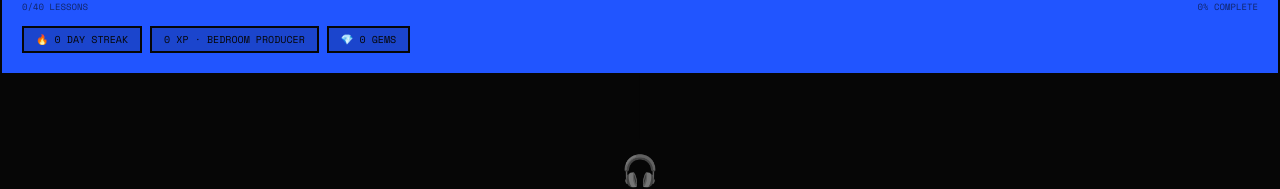
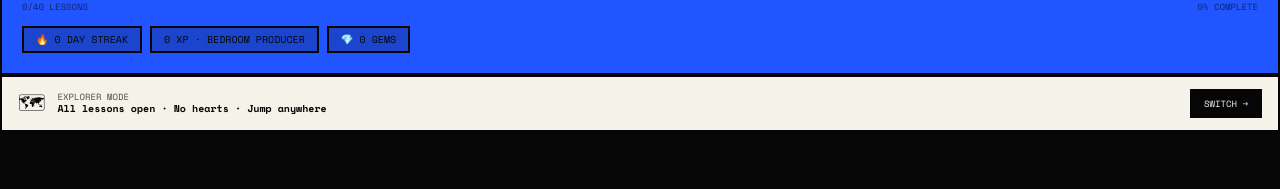
Before and after one commit to paramminhas5/Ableton-Final-Next, a Next.js app in the folder artifacts/ccd-school/: page /world/dj in a window 1280 px wide. Shown: the part 261-450 px from the top of the page. Built offline with nearby package versions, Linux system fonts and the light colour scheme; no server answers; the database is empty.

Commit message:
step6-7: WorldPath mode banner (🔒/🗺 + Switch) + OnboardingFlow Explorer Mode desc update
Co-authored-by: paramminhas5 <221576081+paramminhas5@users.noreply.github.com>

```diff
--- a/artifacts/ccd-school/src/components/OnboardingFlow.tsx
+++ b/artifacts/ccd-school/src/components/OnboardingFlow.tsx
@@ -55,7 +55,7 @@ const LEARN_MODES: { id: "ccd" | "classic"; emoji: string; title: string; desc:
     id: "classic",
     emoji: "🗺",
     title: "Explorer Mode",
-    desc: "All lessons open from the start. Jump anywhere, no hearts, no gates. Perfect if you know some basics already.",
+    desc: "All lessons open from the start. Jump anywhere, no hearts, no gates. Normal or Hard quiz difficulty.",
     color: "bg-bone text-ink",
   },
 ];
@@ -195,7 +195,7 @@ export function OnboardingFlow({ onDone }: { onDone?: () => void }) {
               </div>
               <div className="flex items-center gap-3 font-mono text-sm">
                 <span className="text-acid">✓</span>
-                Mode: <strong>{LEARN_MODES.find(m => m.id === selectedMode)!.title}</strong>
+                Mode: <strong>{selectedMode === "ccd" ? "🔒 Path Mode" : "🗺 Explorer Mode"}</strong>
               </div>
               <div className="flex items-center gap-3 font-mono text-sm">
                 <span className="text-acid">✓</span>
--- a/artifacts/ccd-school/src/components/WorldPathClient.tsx
+++ b/artifacts/ccd-school/src/components/WorldPathClient.tsx
@@ -6,6 +6,7 @@
  */
 import Link from "next/link";
 import { useProgress, getLessonStrength, REVIEW_THRESHOLD } from "@/lib/progress";
+import { useLearnMode } from "@/lib/mode";
 import { chaptersByWorld } from "@/content/chapters";
 import { pathsByWorld } from "@/content/paths";
 import { FOUNDATIONS_MISSIONS } from "@/content/missions-foundations";
@@ -70,6 +71,7 @@ export function WorldPathClient({ worldSlug }: { worldSlug: string }) {
   const world = worldSlug as WorldId;
   const meta = WORLD_META[world];
   const { progress } = useProgress();
+  const { learnMode, setLearnMode } = useLearnMode();
   const completed = progress.completedMissions;
   const strengths = progress.lessonStrengths;
 
@@ -149,6 +151,30 @@ export function WorldPathClient({ worldSlug }: { worldSlug: string }) {
             💎 {progress.gems} gems
           </div>
         </div>
+      </div>
+
+      {/* Mode banner */}
+      <div className={`brutal-border border-x-0 border-t-0 px-4 py-3 flex items-center justify-between gap-3
+        ${learnMode === "ccd" ? "bg-volt text-ink" : "bg-bone text-ink"}`}>
+        <div className="flex items-center gap-3">
+          <span className="text-xl">{learnMode === "ccd" ? "🔒" : "🗺"}</span>
+          <div>
+            <div className="font-mono text-[9px] uppercase opacity-70 leading-tight">
+              {learnMode === "ccd" ? "Path Mode" : "Explorer Mode"}
+            </div>
+            <div className="font-mono text-[10px] font-bold leading-tight">
+              {learnMode === "ccd"
+                ? "Sequential · ❤️ hearts on · XP gated"
+                : "All lessons open · No hearts · Jump anywhere"}
+            </div>
+          </div>
+        </div>
+        <button
+          onClick={() => setLearnMode(learnMode === "ccd" ? "classic" : "ccd")}
+          className="brutal-border bg-ink text-bone px-3 py-1.5 font-mono text-[9px] uppercase brutal-press shrink-0 hover:bg-volt hover:text-ink transition-colors"
+        >
+          Switch →
+        </button>
       </div>
 
       {/* Path */}
```
